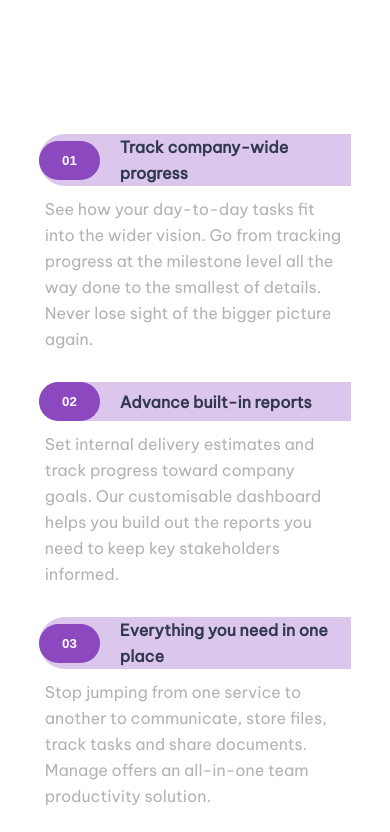
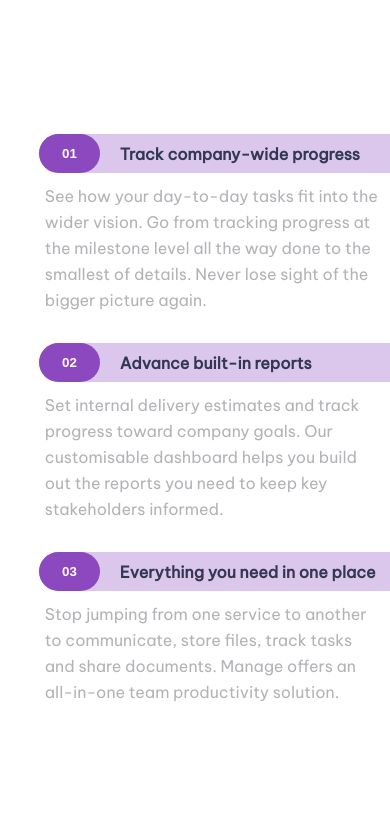
Before and after one commit to DatGabriel/ExamenFront, a plain HTML site: page Examen final SOSA GABRIEL 2/root/index.html in a window 390 px wide. Shown: the part 1580-2412 px from the top of the page. Drawn offline with Linux system fonts and the light colour scheme.

Commit message:
Prueba version 2

```diff
--- a/Examen final SOSA GABRIEL 2/root/css/styles.css
+++ b/Examen final SOSA GABRIEL 2/root/css/styles.css
@@ -339,15 +339,16 @@ a{
     .texto-manage-2{
         background-color: rgba(139, 72, 191, 0.3);
         border-radius: 30px 0px 0px 30px;
-        width: 80vw;
+        width: 90vw;
     }
     .p-manage-2{
-        width: 77vw;
+        width: 87vw;
         margin-left: 0px;
     }
     .caja-manage{
         margin-right: 0px;
         width: 100vw;
+        padding-left: 10vw;
     }
     /*Queries testimonios*/
     .anisha, .richard{
```
